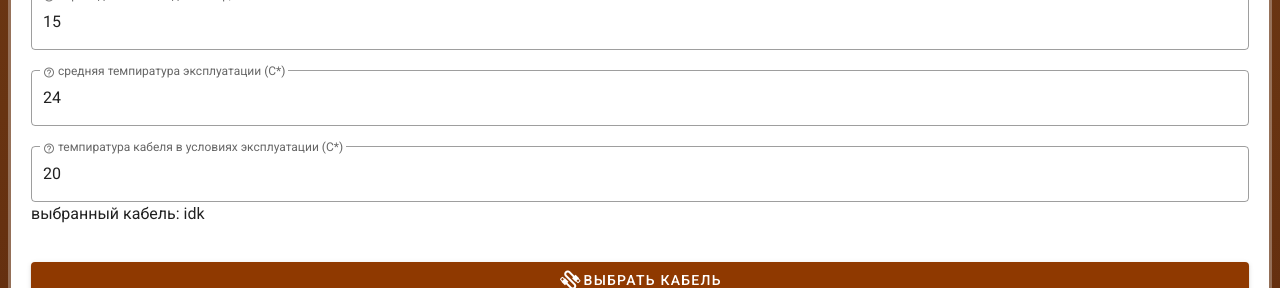
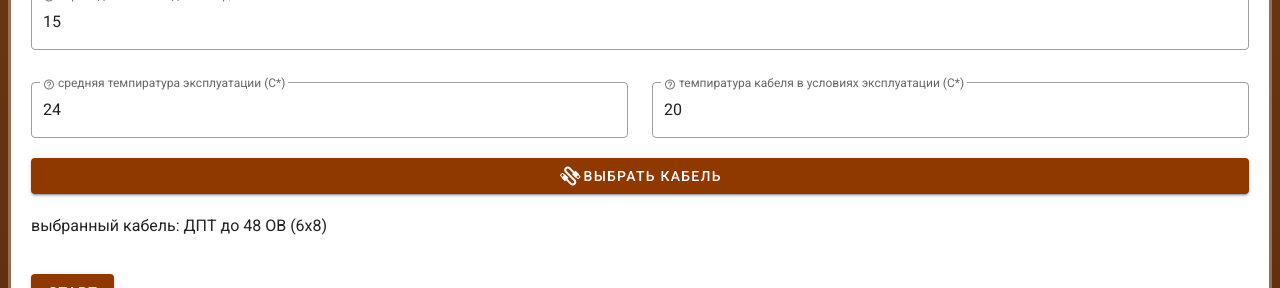
Before and after one commit to Axm749/SHD_Vue, a Vue app: page / in a window 1280 px wide. Shown: the part 2151-2439 px from the top of the page. Built offline with nearby package versions, Linux system fonts and the light colour scheme.

Commit message:
вычисления влс до пункта 2.7 (с багом в конце и без получения из таблиц)

```diff
--- a/src/components/ui/commonUi/tooltip.vue
+++ b/src/components/ui/commonUi/tooltip.vue
@@ -4,7 +4,7 @@
       <v-tooltip
         left
         max-width="350px"
-        min-width="400px"
+        min-width="80%"
       >
         <template v-slot:activator="{ on }">
           <p>
--- a/src/components/vls.vue
+++ b/src/components/vls.vue
@@ -92,7 +92,9 @@
         </template>
       </v-text-field>
 
+      <v-row class="mt-5">
 
+        <v-col>
           <v-text-field
             flat
             type="number"
@@ -102,7 +104,6 @@
             :rules="rule"
             hide-details="auto"
             v-model.number="T_sr"
-        class="mt-5"
           >
             <template v-slot:label>
                 <toolbarInfo
@@ -112,7 +113,9 @@
                 />
             </template>
           </v-text-field>
+        </v-col>
 
+        <v-col>
           <v-text-field
             flat
             type="number"
@@ -122,7 +125,6 @@
             :rules="rule"
             hide-details="auto"
             v-model.number="T"
-        class="mt-5"
           >
             <template v-slot:label>
                 <toolbarInfo
@@ -132,6 +134,10 @@
                 />
             </template>
           </v-text-field>
+        </v-col>
+
+      </v-row>
+
 
 
 
@@ -147,8 +153,10 @@
           aria-hidden="true"
         >
         <template v-slot:activator="{ props2 }">
+            <p class="mt-5">выбранный кабель: {{ chosenCable }}</p>
+            <!-- здесь можно сделать сам вывод выбранных значений -->
             <v-btn
-              class="mt-2 mt-5"
+              class="mt-5"
               width="100%"
               color="primary"
               v-bind="props2"
@@ -156,8 +164,7 @@
               ><v-icon>mdi-cable-data</v-icon>
               выбрать кабель
             </v-btn>
-            <p>выбранный кабель: {{ chosenCable }}</p>
-            <!-- здесь можно сделать сам вывод выбранных значений -->
+
           </template>
 
         <tableSpace/>
@@ -221,7 +228,7 @@ export default {
       errorText: 'Неверно введены данные или они отсутствуют',
 
       chooseCable: false,
-      chosenCable: 'idk',
+      chosenCable: 'ДПТ до 48 ОВ (6х8)',
 
       componentInfo:
       {
@@ -254,9 +261,9 @@ export default {
       // а вот отсюда уже нужные для вычисления переменные
 
       // константы:
-      g: 9.8,   // ускорение свободного падения, константа
-
-
+      g: 9.8,         // ускорение свободного падения (м/с^2)
+      Ro_L: 0.0009,   // объёмная масса гололеда (кг/см^3)
+                      // БЫТЬ ОСТОРОЖНЫМ СО СТЕПЕНЬЮ ДЕСЯТКИ И ПЕРЕВОДИТЬ ДО ОТПРАВКИ
 
       // входные параметры
       m: 100,   // удельный весь кабеля (кг/км)
@@ -270,13 +277,23 @@ export default {
 
 
 
-      // Получаемое из таблички
+  // Получаемое из таблички кабеля
   // для примера берётся ДПТ до 48ОВ, с МДРН = 4
-      E_kab: 4.56,   // модуль упругости кабеля (кН/мм^2)
+      E_kab: 4.56,        // модуль упругости кабеля (кН/мм^2)
       // ЗДЕСЬ Я ХЗ, КАКАЯ ИМЕННО УПРУГОСТЬ. ЛИБО НАЧАЛЬНАЯ, ЛИБО КОНЕЧНАЯ, ЛИБО ВЫТЯЖКИ... беру начальную
-      S_kab: 116.3,   // сечение кабеля (мм^2)
-      TKLR: 16.92,    // Темпиратурный коэффициент линейного расширения (1/С*)
+      S_kab: 116.3,       // сечение кабеля (мм^2)
+      TKLR: 0.00001692,   // Темпиратурный коэффициент линейного расширения (1/С*)
+                          // БЫТЬ ОСТОРОЖНЫМ СО СТЕПЕНЬЮ ДЕСЯТКИ И ПЕРЕВОДИТЬ ДО ОТПРАВКИ
 
+
+  // Из таблички о высоте расположения  (за предустановленные взял 25м)
+      K_i: 1,     // Коэффициент изменения толщины стенки гололеда по высоте над поверхностью земли
+      d: 10,      // диаметр кабеля (мм)
+      K_d: 1,     // Коэффициент изменение толщины стенки гололеда в зависимости от диаметра провода (троса)
+
+
+  // Из таблицы района гололеда         (за предустановленные взял 1 район)
+      C: 10,       // толщина стенки гололеда (мм)
 
 
       // нужные для внутренних расчетов
@@ -292,6 +309,7 @@ export default {
       L_kab: 0,   // Длина подвешенного кабеля
       L_n0: 0,    // Длина кабеля в ненагруженном состоянии
 
+      W_g: 0,     // Вес кабеля при воздействии максимального гололеда
 
 
     };
@@ -317,18 +335,20 @@ export default {
 
       this.task_2_6()
 
+      this.task_2_7()
+
     },
 
     // Вес кабеля
     task_2_1(){
       this.W_kab = (this.m * this.g / 1000).toFixed(this.decimalsRounding)
-      console.log('вес кабеля, Н/м', this.W_kab)
+      console.log('2.1 вес кабеля, Н/м', this.W_kab)
     },
 
     // Растягивающая нагрузка, действующая на кабель
     task_2_2(){
       this.H_nach = ((this.W_kab * this.L^2) / ( 8 * this.S )).toFixed(this.decimalsRounding+2)
-      console.log('Растягивающая нагрузка, Н', this.H_nach)
+      console.log('2.2 Растягивающая нагрузка, Н', this.H_nach)
     },
 
     // Перепад высот между опорами
@@ -336,22 +356,22 @@ export default {
       this.L1 = (
         this.L - (2 * this.h * this.H_nach)/(this.W_kab * this.L)
       ).toFixed(this.decimalsRounding+2)
-      console.log('Малый эквивалентный пролет', this.L1)
+      console.log('2.3 Малый эквивалентный пролет', this.L1)
 
       this.L2 = (
         this.L + (2 * this.h * this.H_nach)/(this.W_kab * this.L)
       ).toFixed(this.decimalsRounding+2)
-      console.log('Больший эквивалентный пролет', this.L2)
+      console.log('2.3 Больший эквивалентный пролет', this.L2)
 
       this.S1 = (
         (this.W_kab * this.L1^2)/(8 * this.H_nach)
       ).toFixed(this.decimalsRounding+2)
-      console.log('Малая стрела провеса', this.S1)
+      console.log('2.3 Малая стрела провеса', this.S1)
 
       this.S2 = (
         (this.W_kab * this.L2^2)/(8 * this.H_nach)
       ).toFixed(this.decimalsRounding+2)
-      console.log('Большая стрела провеса', this.S2)
+      console.log('2.3 Большая стрела провеса', this.S2)
     },
 
     // Длина подвешенного кабеля
@@ -359,7 +379,7 @@ export default {
       this.L_kab = (
         this.L + 4/3 * ( this.S1^2 / this.L1 + this.S2^2 / this.L2 )
       ).toFixed(this.decimalsRounding)
-      console.log('длина подвешенного кабеля, м', this.L_kab)
+      console.log('2.4 длина подвешенного кабеля, м', this.L_kab)
     },
 
     // Длина кабеля в ненагруженном состоянии
@@ -367,7 +387,7 @@ export default {
       this.L_n0 = (
         this.L_kab / (1 + (this.H_nach / (this.E_kab * this.S_kab)))
       ).toFixed(this.decimalsRounding)
-      console.log('Длина кабеля в ненагруженном состоянии, м', this.L_n0)
+      console.log('2.5 Длина кабеля в ненагруженном состоянии, м', this.L_n0)
     },
 
     // Длина кабеля в ненагруженном состоянии с учетом температуры
@@ -375,9 +395,18 @@ export default {
       this.L_nk = (
         this.L_n0 * (1 + this.TKLR * (this.T - this.T_sr))
       ).toFixed(this.decimalsRounding)
-      console.log('Длина кабеля в ненагруженном состоянии с учетом температуры, м', this.L_nk)
+      // console.log('2.6 ТКЛР', this.TKLR)
+      // console.log('2.6 проверка', 1 + this.TKLR * (this.T - this.T_sr))
+      console.log('2.6 Длина кабеля в ненагруженном состоянии с учетом температуры, м', this.L_nk)
     },
 
+    // Вес кабеля при воздействии максимального гололеда
+    task_2_7(){
+      this.W_g = this.W_kab + this.Ro_L * this.g * 3.14159 * this.K_i * this.K_d * this.C * (this.d + this.C)
+      console.log('2.7 проверка', this.Ro_L * this.g * 3.14159 * this.K_i * this.K_d * this.C * (this.d + this.C))
+      console.log('2.7 проверка', this.W_kab)
+      console.log('2.7 Вес кабеля при воздействии максимального гололеда, кг', this.W_g)
+    },
 
   },
 };
```
Lines whose indentation alone changed are shown as unchanged.
